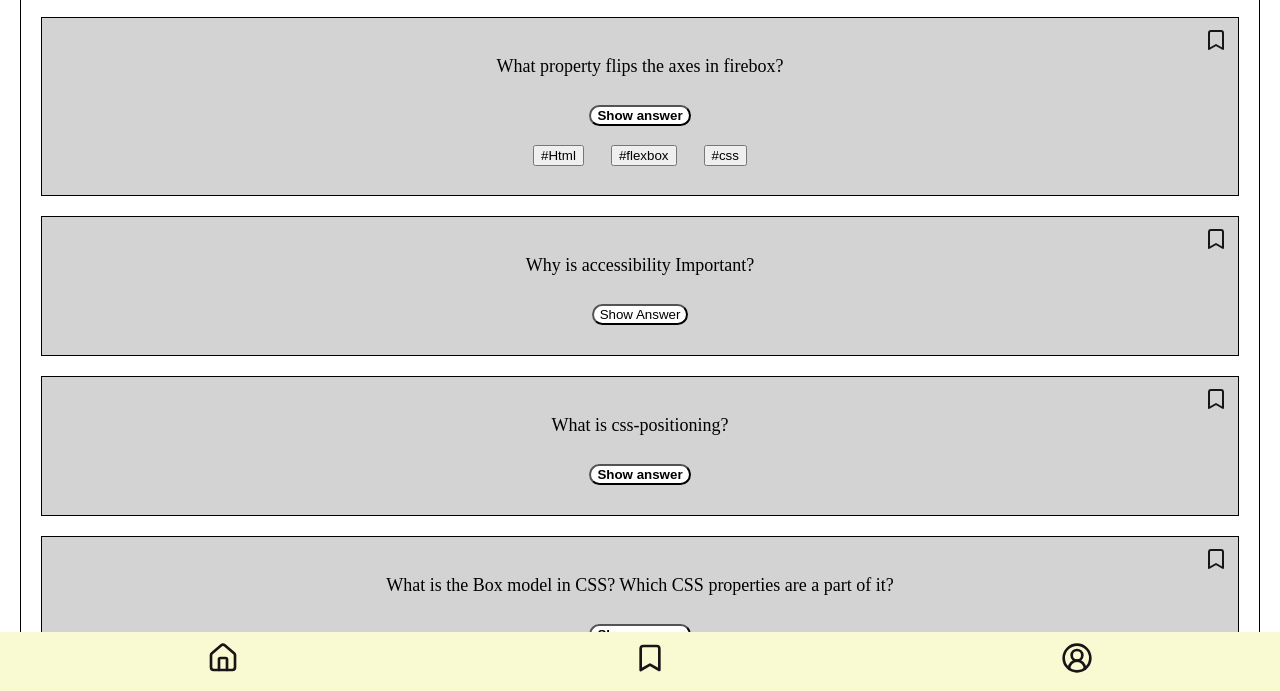
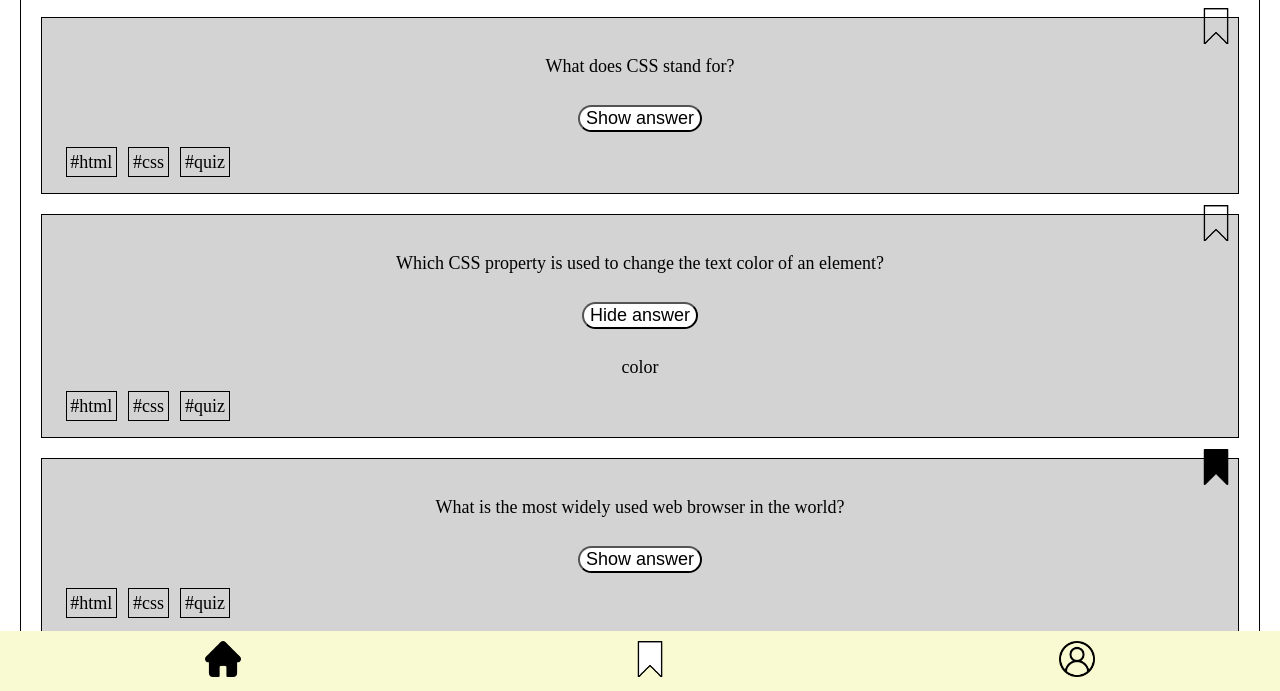
Before and after one commit to shilpapullayikodi/-shilpaPullayikodi-quiz-app, a plain HTML site: page index.html in a window 1280 px wide. Shown: the part 109-800 px from the top of the page. Drawn offline with Linux system fonts and the light colour scheme.

Commit message:
create home page

```diff
--- /dev/null
+++ b/CSS/navbar.css
@@ -0,0 +1,24 @@
+.navigation a {
+  width: 36px;
+  height: 40px;
+  background-color: transparent;
+  border: transparent;
+  background-size: 100%;
+  background-repeat: no-repeat; /*for not repeating bg image */
+}
+
+.navigation__item-home {
+  background-image: url(../images/home.png);
+}
+
+.navigation__item-home--filled {
+  background-image: url(../images/home_filled.png);
+}
+
+.navigation__item-bookmark {
+  background-image: url(../images/bookmark.png);
+}
+
+.navigation__item-profile {
+  background-image: url(../images/profile.png);
+}
--- /dev/null
+++ b/CSS/question-cards.css
@@ -0,0 +1,69 @@
+.question-cards__question-card {
+  position: relative;
+  background-color: lightgray;
+  border: 1px solid black;
+  text-align: center;
+  padding: 20px;
+  font-size: large;
+  margin-bottom: 20px;
+}
+
+.question-cards__question-card__bookmark {
+  position: absolute;
+  top: -10px;
+  right: 4px;
+}
+
+.question-cards__question-card__bookmark__button {
+  background-image: url(../images/bookmark_transparent.png);
+  width: 36px;
+  height: 40px;
+  background-color: transparent;
+  border: transparent;
+  background-size: 100%;
+  background-repeat: no-repeat; /*for not repeating bg image */
+}
+
+.question-cards__question-card__bookmark__button--filled {
+  background-image: url(../images/bookmark_filled.png);
+  width: 36px;
+  height: 40px;
+  background-color: transparent;
+  border: transparent;
+  background-size: 100%;
+  background-repeat: no-repeat;
+}
+
+.question-cards__question-card__button {
+  background-color: white;
+  margin: 10px;
+  border-radius: 20px;
+  font-size: large;
+}
+
+.question-cards__question-card__button:hover {
+  background-color: lightseagreen;
+}
+
+.question-cards__question-card__button--hidden {
+  display: none;
+}
+.question-cards__question-card__tags {
+  text-align: left;
+  margin-top: 10px;
+}
+
+.question-cards__question-card__tags a {
+  border: 1px solid;
+  padding: 0.2em;
+  color: black;
+  text-decoration: none;
+  margin: 0.2em;
+}
+
+.question-cards__question-card__answer {
+  display: block;
+}
+.question-cards__question-card__answer--hidden {
+  display: none;
+}
--- a/index.html
+++ b/index.html
@@ -13,78 +13,165 @@
             <div class="header__title">Quiz App</div>
         </section>
 
-        <section>
-           <section class="question_card">
-         <svg class="flex" xmlns="http://www.w3.org/2000/svg" width="24" height="24" viewBox="0 0 24 24" fill="none" stroke="currentColor" stroke-width="2" stroke-linecap="round" stroke-linejoin="round" class="lucide lucide-bookmark">
-            <path d="m19 21-7-4-7 4V5a2 2 0 0 1 2-2h10a2 2 0 0 1 2 2v16z"/>
-        </svg>
-          <p>What property flips the axes in firebox?</p>
-          <button type="button" class="button"><b>Show answer</b></button>
-          <section class="button1">
-            <button type="button1">#Html </button>
-            <button type="button1">#flexbox</span>
-            <button type="button1">#css</span>
-          </section>
+        <section class="question-cards">
+            <section class="question-cards__question-card">
+                <section class="question-cards__question-card__bookmark">
+                    <button class="question-cards__question-card__bookmark__button">
+                    </button>
+                </section>
+                <section class="question-cards__question-card__question">
+                    <p>What does CSS stand for?</p>
+                </section>
+                <button class="question-cards__question-card__button" type="button">
+                    Show answer
+                </button>
+                <button class="question-cards__question-card__button--hidden" type="button">
+                    Hide answer
+                </button>
+                <section class="question-cards__question-card__answer--hidden">
+                    <p>
+                        Cascading Style Sheets
+                    </p>
+                </section>
+                <section class="question-cards__question-card__tags">
+                    <a href="#html">#html</a>
+                    <a href="#html">#css</a>
+                    <a href="#html">#quiz</a>
+                </section>
+            </section>
         </section>
-        <section class="question_card-2">
-            <svg class="flex" xmlns="http://www.w3.org/2000/svg" width="24" height="24" viewBox="0 0 24 24" fill="none" stroke="currentColor" stroke-width="2" stroke-linecap="round" stroke-linejoin="round" class="lucide lucide-bookmark">
-                <path d="m19 21-7-4-7 4V5a2 2 0 0 1 2-2h10a2 2 0 0 1 2 2v16z"/>
-            </svg>
-          <p>Why is accessibility Important?</p>
-          <button class="button"><span>Show Answer</span></button>
+
+        <section class="question-cards">
+            <section class="question-cards__question-card">
+                <section class="question-cards__question-card__bookmark">
+                    <button class="question-cards__question-card__bookmark__button">        <!--for empty state-->
+                    </button>
+                </section>
+                <section class="question-cards__question-card__question">
+                    <p>Which CSS property is used to change the text color of an element?</p>
+                </section>
+                <button class="question-cards__question-card__button--hidden" type="button">
+                    Show answer
+                </button>
+                <button class="question-cards__question-card__button" type="button">
+                    Hide answer
+                </button>
+                <section class="question-cards__question-card__answer">
+                    <p>
+                        color
+                    </p>
+                </section>
+                <section class="question-cards__question-card__tags">
+                    <a href="#html">#html</a>
+                    <a href="#html">#css</a>
+                    <a href="#html">#quiz</a>
+                </section>
+            </section>
         </section>
-        <section class="question_card-3">
-            <svg class="flex" xmlns="http://www.w3.org/2000/svg" width="24" height="24" viewBox="0 0 24 24" fill="none" stroke="currentColor" stroke-width="2" stroke-linecap="round" stroke-linejoin="round" class="lucide lucide-bookmark">
-                <path d="m19 21-7-4-7 4V5a2 2 0 0 1 2-2h10a2 2 0 0 1 2 2v16z"/>
-            </svg>
 
-            <p>What is css-positioning?</p>
-            <button type="button" class="button"><b>Show answer</b></button>
-      </section>
-      <section class="question_card-3">
-        <svg class="flex" xmlns="http://www.w3.org/2000/svg" width="24" height="24" viewBox="0 0 24 24" fill="none" stroke="currentColor" stroke-width="2" stroke-linecap="round" stroke-linejoin="round" class="lucide lucide-bookmark">
-            <path d="m19 21-7-4-7 4V5a2 2 0 0 1 2-2h10a2 2 0 0 1 2 2v16z"/>
-        </svg>
 
-        <p>What is the Box model in CSS? Which CSS properties are a part of it?</p>
-        <button type="button" class="button"><b>Show answer</b></button>
-  </section>
-  <section class="question_card-4">
-    <svg class="flex" xmlns="http://www.w3.org/2000/svg" width="24" height="24" viewBox="0 0 24 24" fill="none" stroke="currentColor" stroke-width="2" stroke-linecap="round" stroke-linejoin="round" class="lucide lucide-bookmark">
-        <path d="m19 21-7-4-7 4V5a2 2 0 0 1 2-2h10a2 2 0 0 1 2 2v16z"/>
-    </svg>
-     <p> How to include CSS in the webpage?</p>
-    <button type="button" class="button"><b>Show answer</b></button>
-    </section>
-    <section class="question_card-4">
-        <svg class="flex" xmlns="http://www.w3.org/2000/svg" width="24" height="24" viewBox="0 0 24 24" fill="none" stroke="currentColor" stroke-width="2" stroke-linecap="round" stroke-linejoin="round" class="lucide lucide-bookmark">
-            <path d="m19 21-7-4-7 4V5a2 2 0 0 1 2-2h10a2 2 0 0 1 2 2v16z"/>
-        </svg>
-        <p> What are the different types of Selectors in CSS?</p>
-       <button type="button" class="button"><b>Show answer</b></button>
+        <section class="question-cards">
+            <section class="question-cards__question-card">
+                <section class="question-cards__question-card__bookmark">
+                    <button class="question-cards__question-card__bookmark__button--filled">      <!--for filled state-->
+                    </button>
+                </section>
+                <section class="question-cards__question-card__question">
+                    <p>What is the most widely used web browser in the world?</p>
+                </section>
+                <button class="question-cards__question-card__button" type="button">
+                    Show answer
+                </button>
+                <button class="question-cards__question-card__button--hidden" type="button">
+                    Hide answer
+                </button>
+                <section class="question-cards__question-card__answer--hidden">
 
-</section>
+                    <p>
+                        Google Chrome
+                    </p>
+                </section>
+                <section class="question-cards__question-card__tags">
+                    <a href="#html">#html</a>
+                    <a href="#html">#css</a>
+                    <a href="#html">#quiz</a>
+                </section>
+            </section>
+        </section>
+
+
+        <section class="question-cards">
+            <section class="question-cards__question-card">
+                <section class="question-cards__question-card__bookmark">
+                    <button class="question-cards__question-card__bookmark__button">
+                    </button>
+                </section>
+                <section class="question-cards__question-card__question">
+                    <p>What is the maximum number of characters allowed in a tweet on Twitter?</p>
+                </section>
+                <button class="question-cards__question-card__button" type="button">
+                    Show answer
+                </button>
+                <button class="question-cards__question-card__button--hidden" type="button">
+                    Hide answer
+                </button>
+                <section class="question-cards__question-card__answer--hidden">
+                    <p>
+                        280 characters (formerly 140 characters)
+                    </p>
+                </section>
+                <section class="question-cards__question-card__tags">
+                    <a href="#html">#html</a>
+                    <a href="#html">#css</a>
+                    <a href="#html">#quiz</a>
+                </section>
+            </section>
+        </section>
+
+
+        <section class="question-cards">
+            <section class="question-cards__question-card">
+                <section class="question-cards__question-card__bookmark">
+                    <button class="question-cards__question-card__bookmark__button--filled">      <!--for filled state-->
+                    </button>
+                </section>
+                <section class="question-cards__question-card__question">
+                    <p>What is the name of the technology that allows devices to connect to the internet without the need for physical cables?</p>
+                </section>
+                <button class="question-cards__question-card__button" type="button">
+                    Show answer
+                </button>
+                <button class="question-cards__question-card__button--hidden" type="button">
+                    Hide answer
+                </button>
+                <section class="question-cards__question-card__answer--hidden">
+
+                    <p>
+                        Wi-Fi (Wireless Fidelity)
+                    </p>
+                </section>
+                <section class="question-cards__question-card__tags">
+                    <a href="#html">#html</a>
+                    <a href="#html">#css</a>
+                    <a href="#html">#quiz</a>
+                </section>
+            </section>
+        </section>
+
+
+
+
     </main>
       <footer>
         <nav class="navigation">
-            <a href="#" class="item">
-                <svg xmlns="http://www.w3.org/2000/svg" width="24" height="24" viewBox="0 0 24 24" fill="none" stroke="currentColor" stroke-width="2" stroke-linecap="round" stroke-linejoin="round" class="lucide lucide-house">
-                 <path d="M15 21v-8a1 1 0 0 0-1-1h-4a1 1 0 0 0-1 1v8"/>
-                <path d="M3 10a2 2 0 0 1 .709-1.528l7-5.999a2 2 0 0 1 2.582 0l7 5.999A2 2 0 0 1 21 10v9a2 2 0 0 1-2 2H5a2 2 0 0 1-2-2z"/></svg>
+            <a href="#" class="navigation__item-home--filled">
+            </a>
 
+            <a href="./bookmark.html" class="navigation__item-bookmark">
+            </a>
 
+            <a href="./profile.html" class="navigation__item-profile">
             </a>
-            <a href="./bookmark.html" class="item">
-                <svg xmlns="http://www.w3.org/2000/svg" width="24" height="24" viewBox="0 0 24 24" fill="none" stroke="currentColor" stroke-width="2" stroke-linecap="round" stroke-linejoin="round" class="lucide lucide-bookmark">
-                    <path d="m19 21-7-4-7 4V5a2 2 0 0 1 2-2h10a2 2 0 0 1 2 2v16z"/>
-                </svg>
-            </a>
-            <a href="./profile.html" class="item">
-                <svg xmlns="http://www.w3.org/2000/svg" width="24" height="24" viewBox="0 0 24 24" fill="none" stroke="currentColor" stroke-width="2" stroke-linecap="round" stroke-linejoin="round" class="lucide lucide-circle-user-round">
-                    <path d="M18 20a6 6 0 0 0-12 0"/>
-                    <circle cx="12" cy="10" r="4"/>
-                    <circle cx="12" cy="12" r="10"/> </svg>
-                </a>
         </nav>
       </footer>
 
--- a/styles.css
+++ b/styles.css
@@ -1,5 +1,7 @@
 @import url("./css/profile.css");
 @import url("./css/header.css");
+@import url("./css/question-cards.css");
+@import url("./css/navbar.css");
 
 body {
   margin: 0;
```
